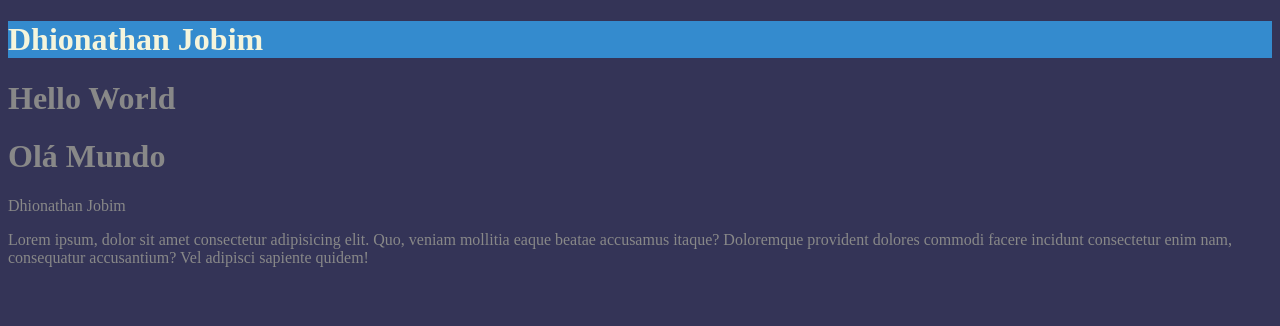
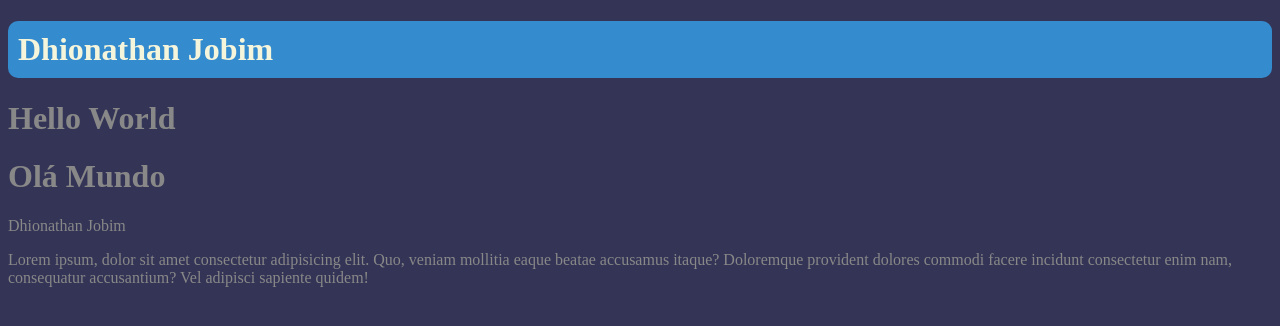
Before and after one commit to dhionathan01/chronosAPP, a React (Vite) app: page / in a window 1280 px wide. Shown: the top 326 px of the page. Built offline with nearby package versions, Linux system fonts and the light colour scheme.

Commit message:
✨ feat: adiciona estilo ao componente Heading
Adiciona propriedades de estilo ao componente Heading para personalização visual.

```diff
--- a/src/App.tsx
+++ b/src/App.tsx
@@ -4,7 +4,11 @@ import { Heading } from './components/Heading';
 export function App() {
   return (
     <>
-      <Heading attr={123} attr2={'String teste'}>
+      <Heading
+        attr={123}
+        attr2={'String teste'}
+        style={{ 'border-radius': '10px', padding: '10px' }}
+      >
         Dhionathan Jobim
       </Heading>
       <h1>Hello World</h1>
--- a/src/components/Heading.tsx
+++ b/src/components/Heading.tsx
@@ -1,7 +1,10 @@
 import styles from './Heading.module.css';
 
 export function Heading(props) {
+  console.log(props);
   return (
-    <h1 className={`${styles.heading} ${styles.beige}`}>{props.children}</h1>
+    <h1 className={`${styles.heading} ${styles.beige}`} style={props.style}>
+      {props.children}
+    </h1>
   );
 }
```
